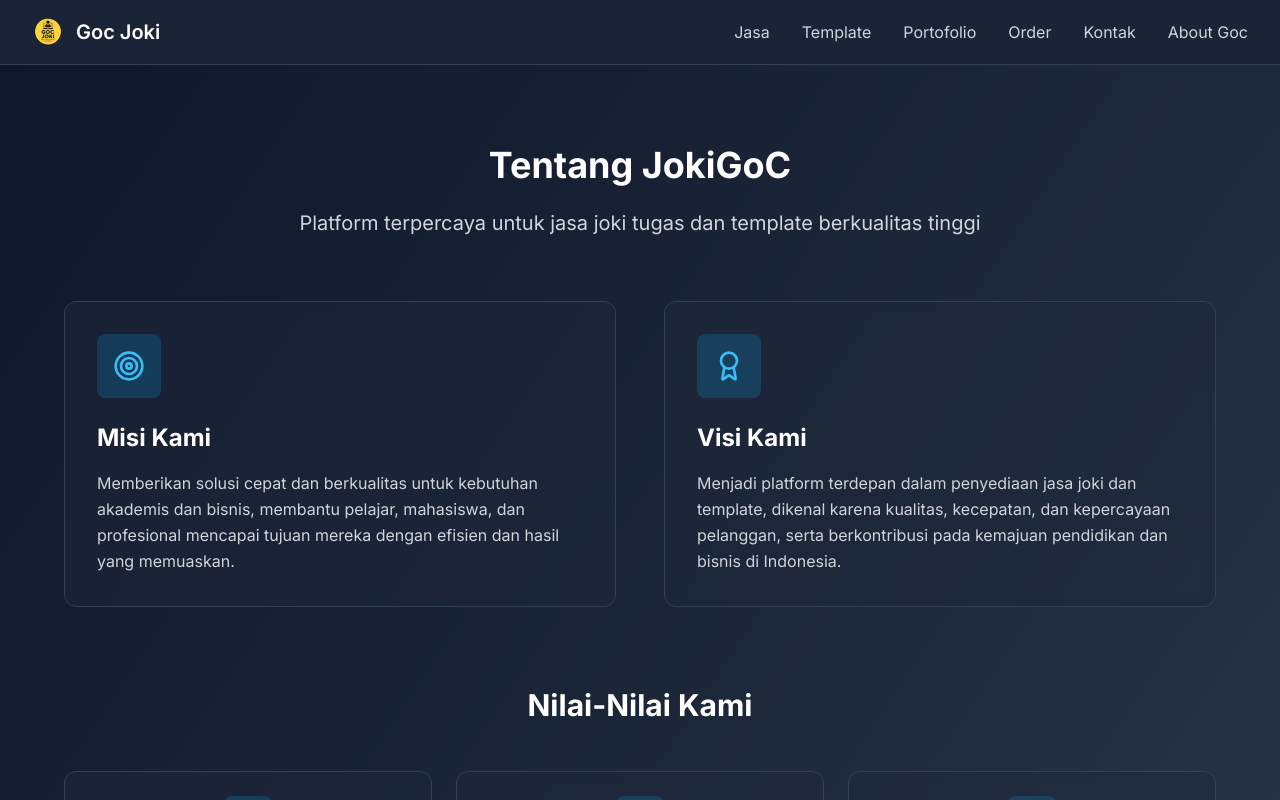
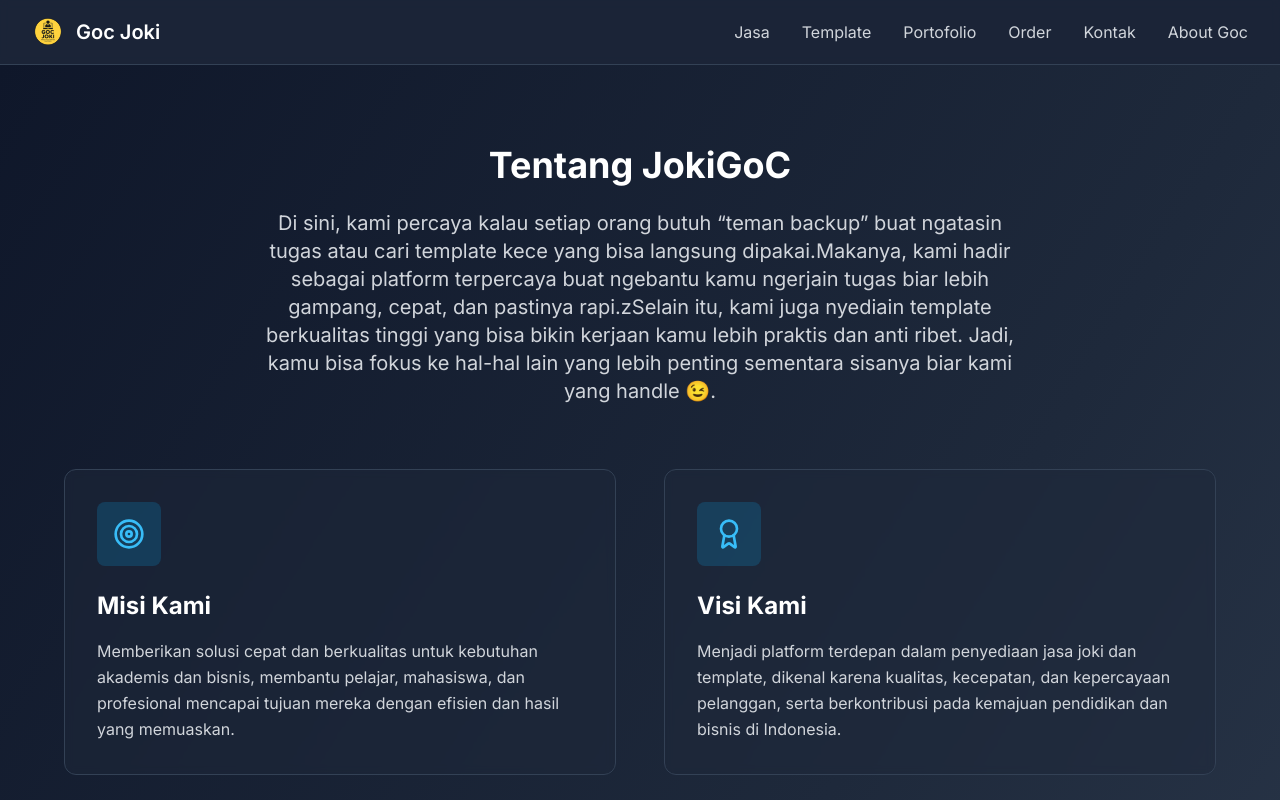
Before and after one commit to Bramahimm/gocJoki-blog, a Next.js app: page /about in a window 1280 px wide. Shown: the top 800 px of the page. Built offline with nearby package versions, Linux system fonts and the light colour scheme.

Commit message:
edit:about text

```diff
--- a/app/about/page.tsx
+++ b/app/about/page.tsx
@@ -11,8 +11,14 @@ export default function AboutPage() {
               Tentang JokiGoC
             </h1>
             <p className="text-xl text-gray-300 max-w-3xl mx-auto">
-              Platform terpercaya untuk jasa joki tugas dan template berkualitas
-              tinggi
+              Di sini, kami percaya kalau setiap orang butuh “teman backup” buat
+              ngatasin tugas atau cari template kece yang bisa langsung
+              dipakai.Makanya, kami hadir sebagai platform terpercaya buat
+              ngebantu kamu ngerjain tugas biar lebih gampang, cepat, dan
+              pastinya rapi.zSelain itu, kami juga nyediain template berkualitas
+              tinggi yang bisa bikin kerjaan kamu lebih praktis dan anti ribet.
+              Jadi, kamu bisa fokus ke hal-hal lain yang lebih penting sementara
+              sisanya biar kami yang handle 😉.
             </p>
           </div>
 
```
